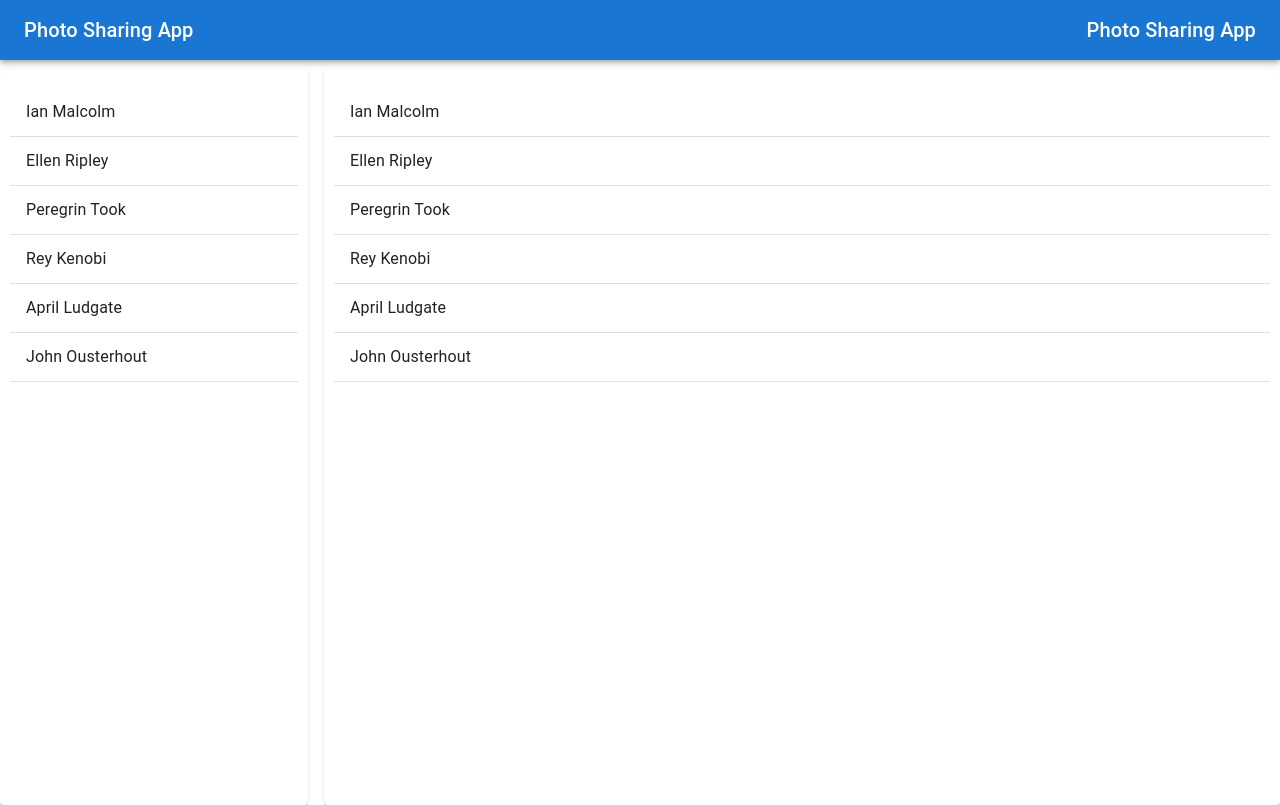
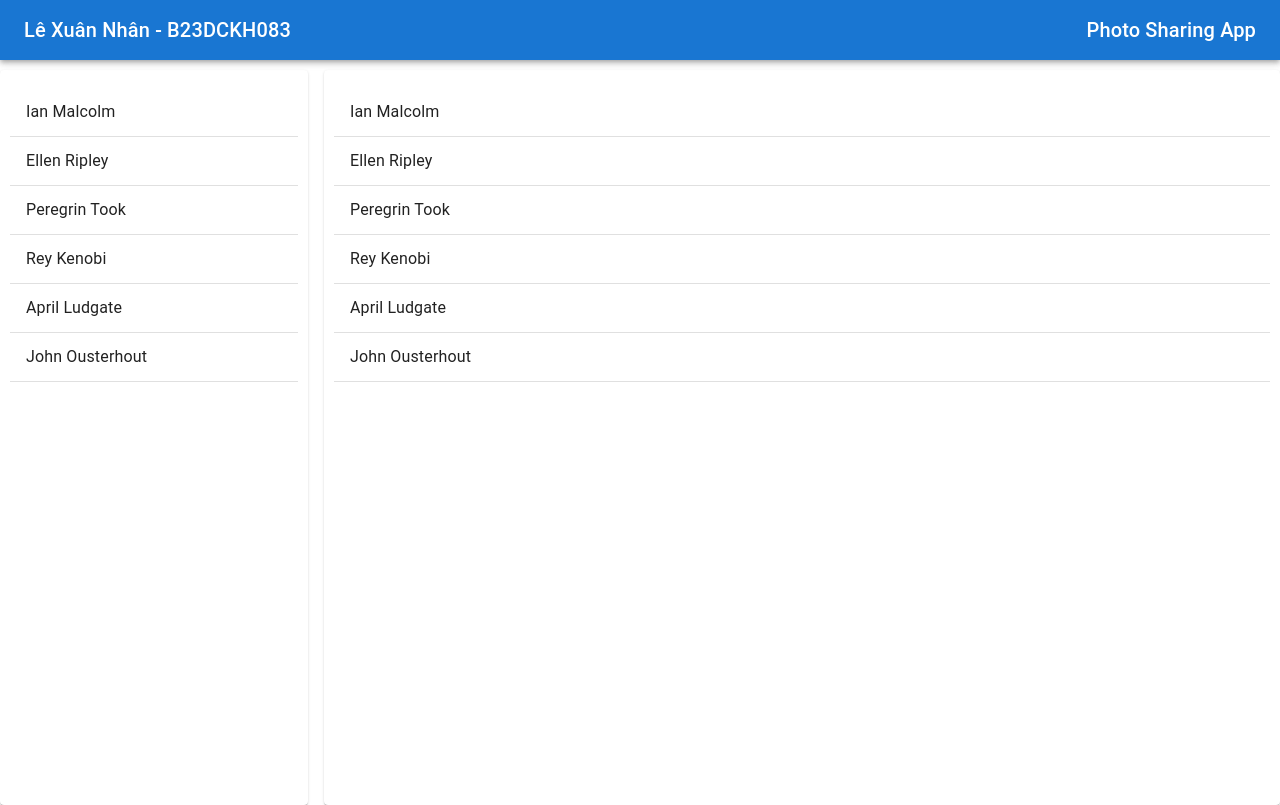
Before and after one commit to nhani05/photo-sharing-v1, a React (Create React App) app: page /users in a window 1280 px wide. Built offline with nearby package versions, Linux system fonts and the light colour scheme.

Commit message:
photo-app-v1

```diff
--- a/package.json
+++ b/package.json
@@ -12,7 +12,7 @@
     "react": "^18.2.0",
     "react-dom": "^18.2.0",
     "react-router-dom": "^6.22.3",
-    "react-scripts": "5.0.1",
+    "react-scripts": "^5.0.1",
     "web-vitals": "^2.1.4"
   },
   "scripts": {
--- a/src/components/TopBar/index.jsx
+++ b/src/components/TopBar/index.jsx
@@ -8,7 +8,7 @@ import "./styles.css";
 /**
  * Define TopBar, a React component of Project 4.
  */
-function TopBar () {
+function TopBar() {
   const location = useLocation();
   const params = useParams();
 
@@ -35,7 +35,7 @@ function TopBar () {
     <AppBar className="topbar-appBar" position="absolute">
       <Toolbar>
         <Typography variant="h6" color="inherit" sx={{ flexGrow: 1 }}>
-            Photo Sharing App
+          Lê Xuân Nhân - B23DCKH083
         </Typography>
         <Typography variant="h6" color="inherit">
           {getContextText()}
```
Also changed, not shown: 1 other file (tests, documents, lock files or other folders). Lines whose indentation alone changed are shown as unchanged.
